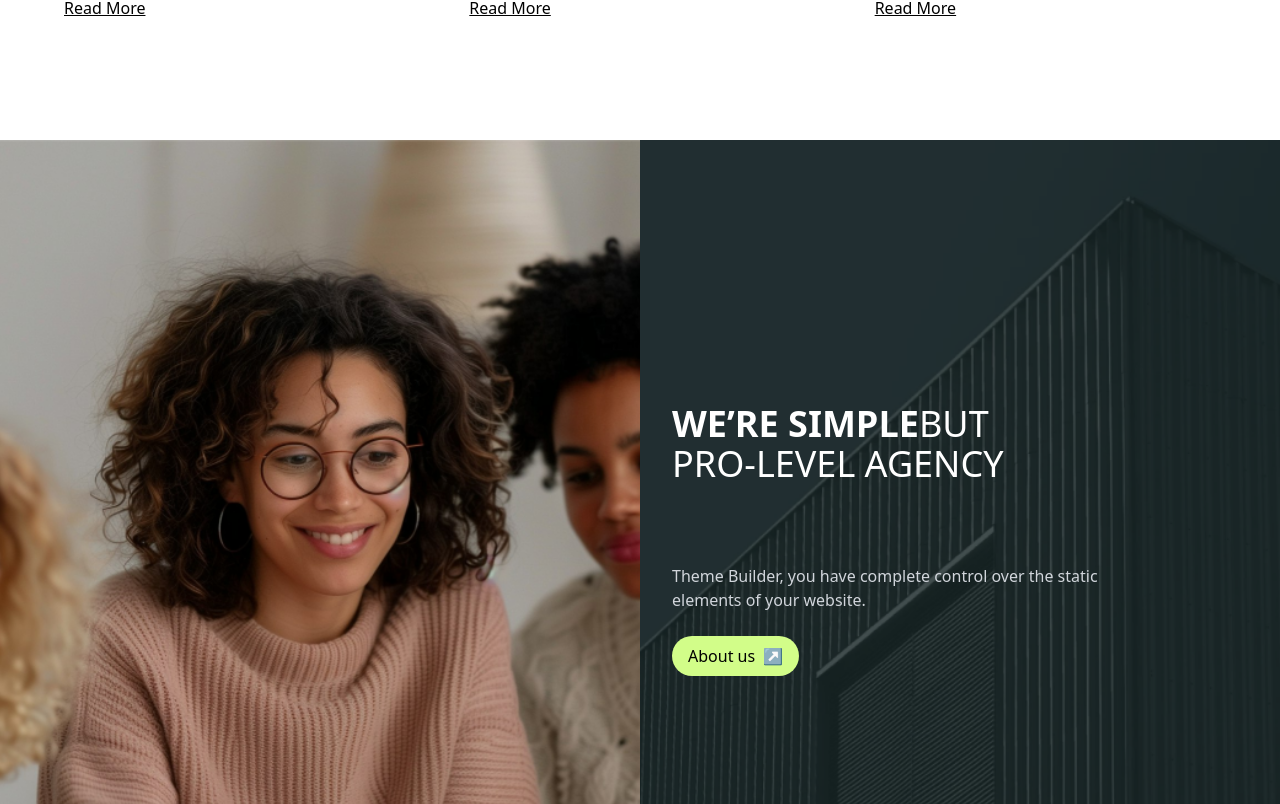
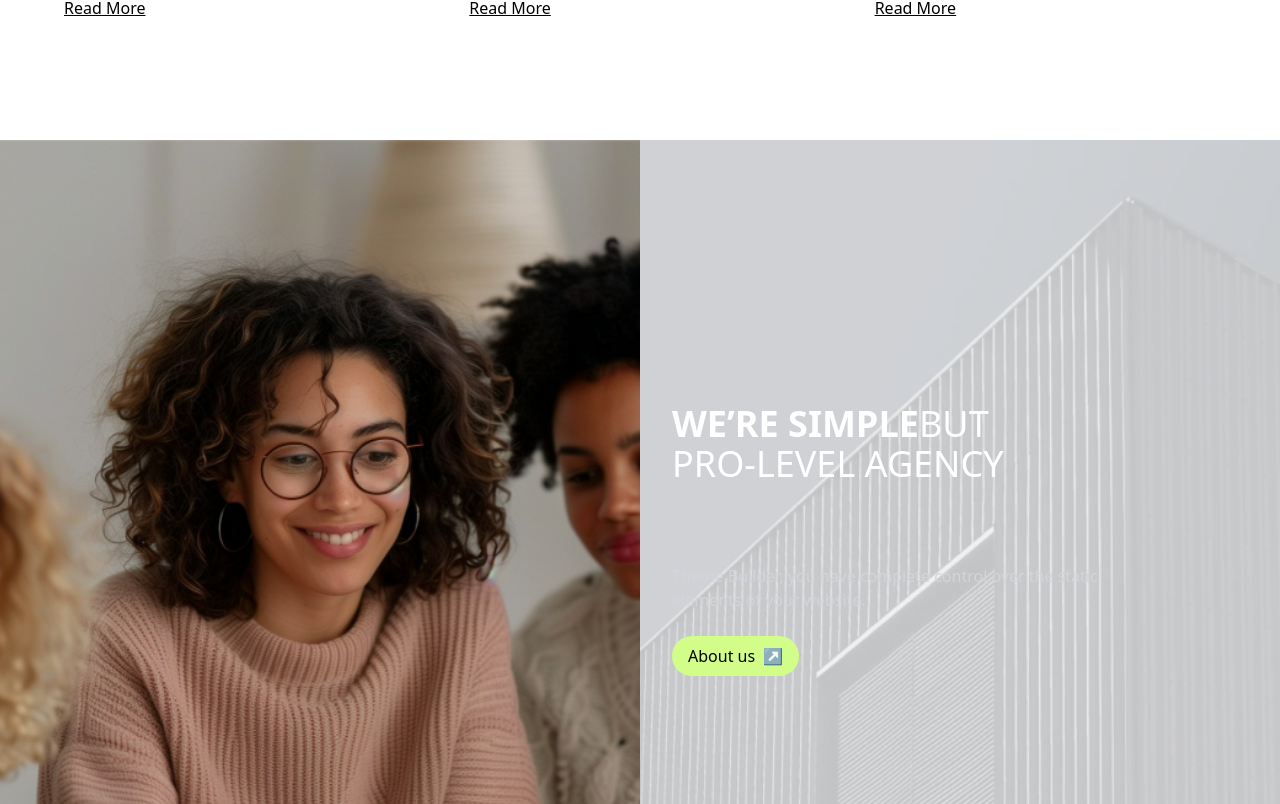
Before and after one commit to alqarnipro/modern-minimalist-website, a Next.js app: page /services in a window 1280 px wide. Shown: the part 1256-2060 px from the top of the page. Built offline with nearby package versions, Linux system fonts and the light colour scheme.

Commit message:
finish details

```diff
--- a/src/app/layout.tsx
+++ b/src/app/layout.tsx
@@ -2,6 +2,7 @@ import localFont from "next/font/local";
 import "./globals.css";
 import Navbar from "./components/navBar";
 import Footer from "./components/footer";
+import Head from "next/head";
 
 const geistSans = localFont({
   src: "./fonts/GeistVF.woff",
@@ -27,12 +28,12 @@ export default function RootLayout({
 }) {
   return (
     <html lang="en">
-      <head>
+      <Head>
         <title>{metadata.title}</title>
         <link rel="manifest" href="/manifest.json" />
         <meta name="theme-color" content="#ffffff" />
         <meta name="description" content={metadata.description} />
-      </head>
+      </Head>
       <body
         className={`${geistSans.variable} ${geistMono.variable} antialiased`}
       >
--- a/src/app/services/AgancyBaneer.tsx
+++ b/src/app/services/AgancyBaneer.tsx
@@ -16,7 +16,7 @@ const AgencyBanner: React.FC = () => {
       </div>
 
       <div
-        className="bg-primary text-white lg:w-1/2 h-full flex items-center justify-start md:w-full"
+        className=" text-white lg:w-1/2 h-full flex items-center justify-start md:w-full"
         style={{
           backgroundImage: 'url("/assets/Background.png")',
           backgroundSize: "cover",
```
